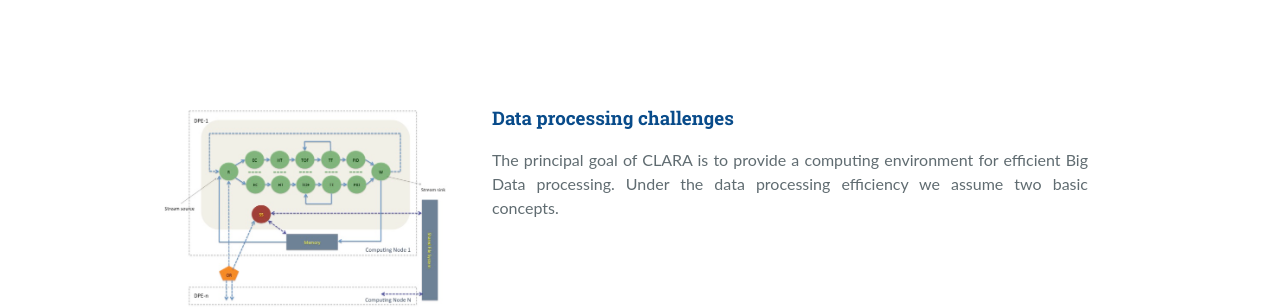
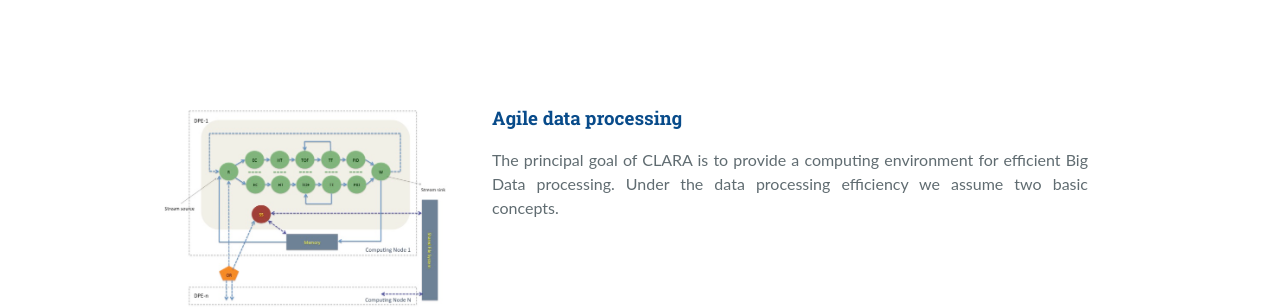
Before and after one commit to JeffersonLab/clara-docs, a Jekyll site: the page built from index.html, in a window 1280 px wide. Shown: the part 433-740 px from the top of the page. Built offline with Jekyll 4.4.1, drawn with Linux system fonts in a browser that asks for light colours.

Commit message:
minor updates

```diff
--- a/index.html
+++ b/index.html
@@ -8,7 +8,7 @@
   <div class="row">
     <div class="col-md-11 nofloat center-block landing-row">
       <img class="col-sm-5 landing-left-image" src="{{ site.baseurl }}/img/landing1.png" alt="Example Image">
-      <h3 class="col-sm-7 landing-row-title">Data processing challenges</h3>
+      <h3 class="col-sm-7 landing-row-title">Agile data processing</h3>
       <p class="col-sm-7">
         The principal goal of CLARA is to provide a computing environment for efficient Big Data processing. Under the data processing efficiency we assume two basic concepts.
       </p>
```
